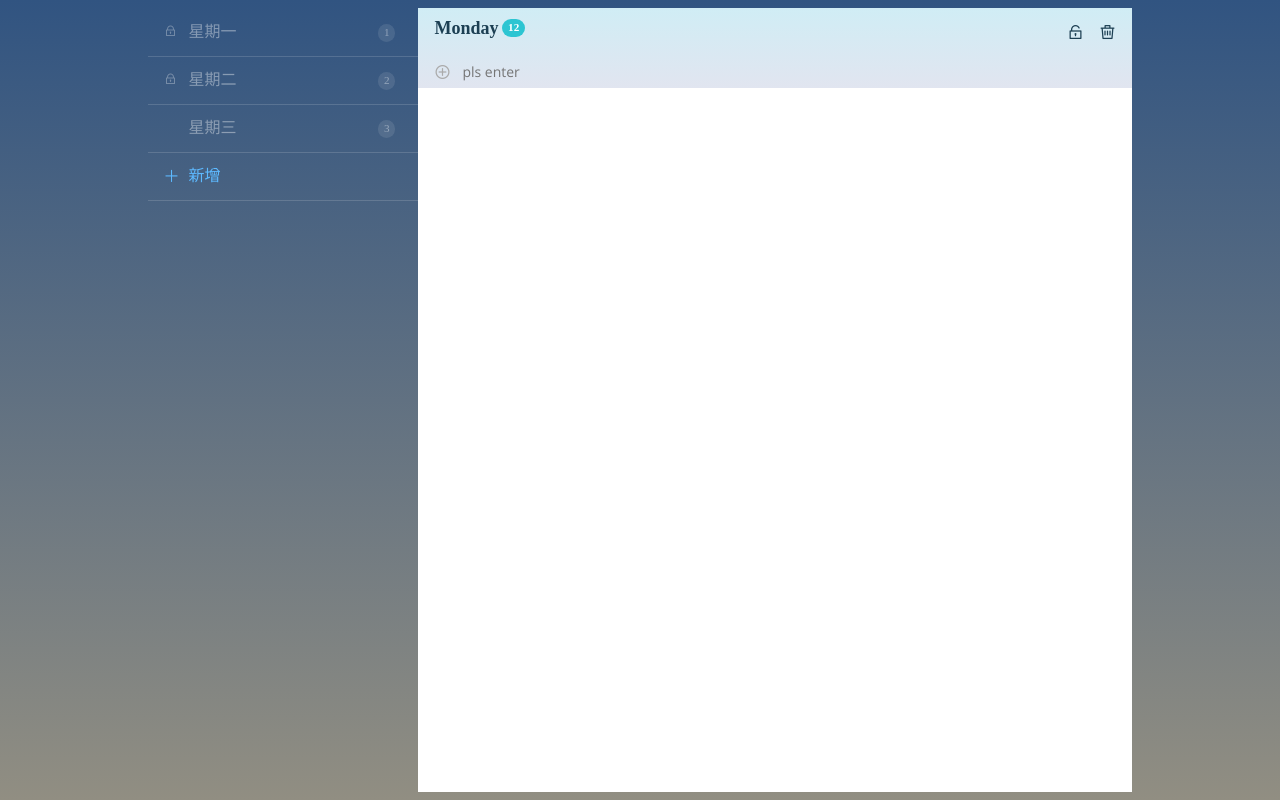
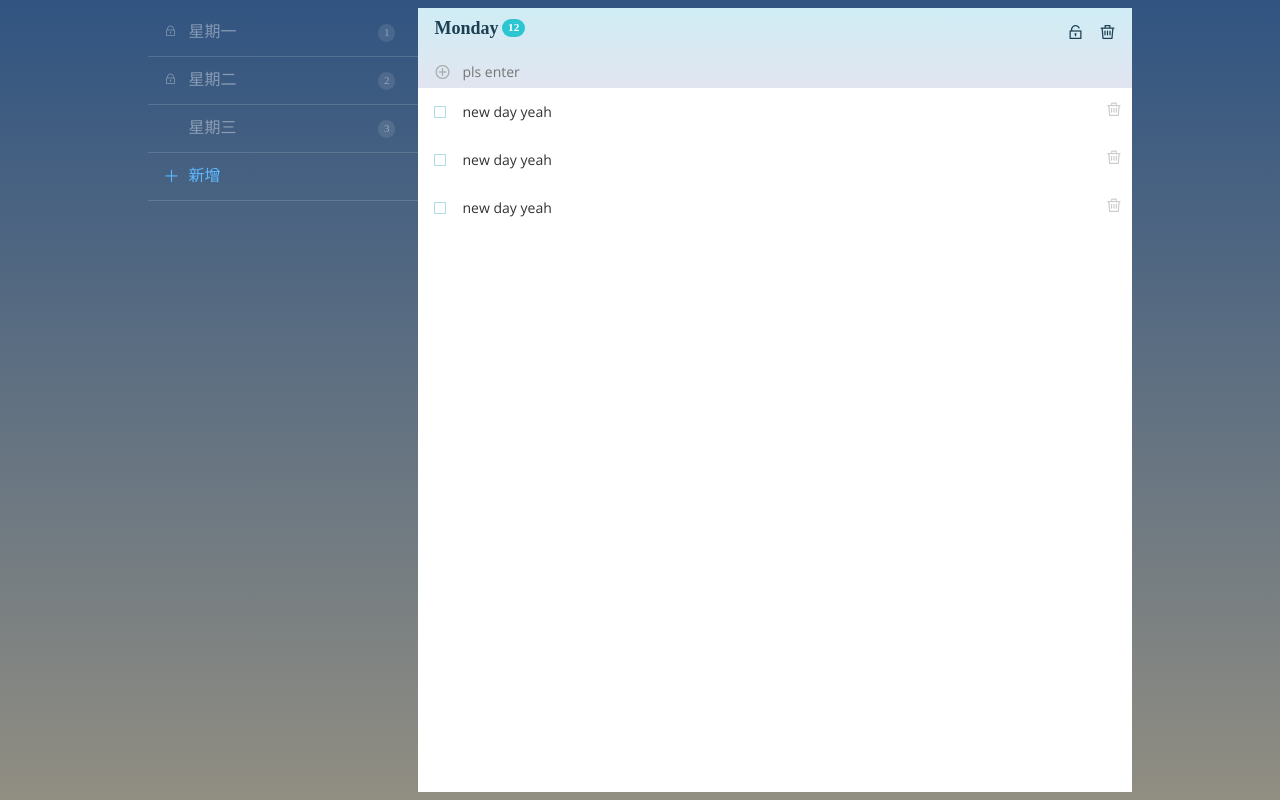
Before and after one commit to Zihengheng/my-todos, a Vue app: page /#/ in a window 1280 px wide. Built offline with nearby package versions, Linux system fonts and the light colour scheme.

Commit message:
add item

```diff
--- a/src/components/item.vue
+++ b/src/components/item.vue
@@ -0,0 +1,26 @@
+<template>
+  <div class="list-item editingClass editing">
+      <!-- item container -->
+      <label class="checkbox">
+          <input type="checkbox" v-model="item.checked">
+          <span class="checkbox-custom"></span>
+      </label>
+      <!-- 绑定item.text -->
+      <input type="text" v-model="item.text"
+      placeholder="write something..">
+      <!-- delete icon -->
+      <a class="delete-item">
+          <span class="icon-trash"></span>
+      </a>
+  </div>
+</template>
+
+<script>
+export default {
+    props:['item']
+}
+</script>
+
+<style lang="less">
+@import '../common/style/list-items.less';
+</style>
--- a/src/components/menus.vue
+++ b/src/components/menus.vue
@@ -1,7 +1,7 @@
 <template>
   <div class="list-todos">  <!--菜单容器-->
       <a class="list-todo activeListClass list"
-      v-for="item in items"> <!--单个菜单容器-->
+      v-for="item in items" :key="item.title"> <!--单个菜单容器-->
         <span class="icon-lock" v-show="item.locked"></span>
         <!--锁的图标-->
         <span class="count-list" v-show="item.count">
--- a/src/components/todo.vue
+++ b/src/components/todo.vue
@@ -35,12 +35,17 @@
       <!-- end of the navbar -->
       <!-- start of the content part -->
       <div class="content-scrollable list-items">
+          <div v-for="item in items">
+              <item :item="item"></item>
+          </div>
       </div>
   </div>
 </template>
 
 <script>
+import item from './item.vue';
 export default {
+  components: { item },
     data(){
         return{
             todo:{
```
